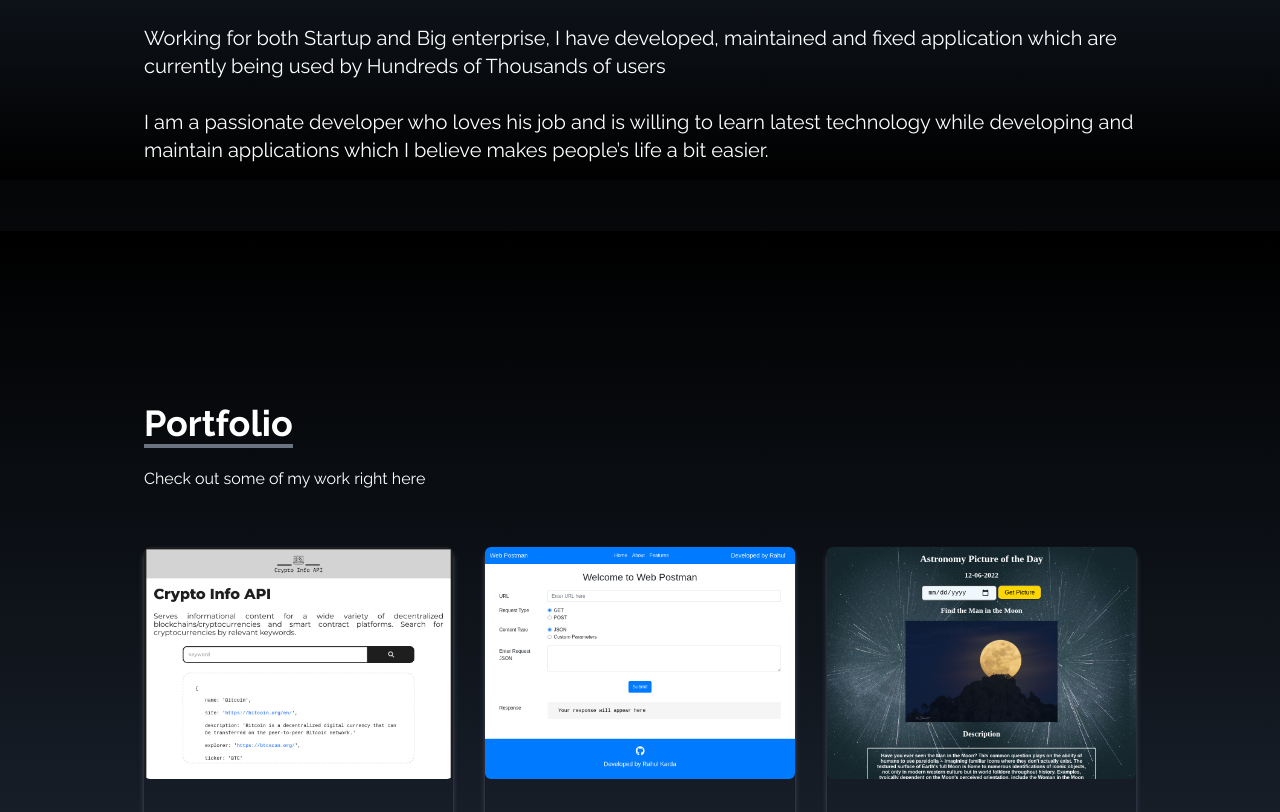
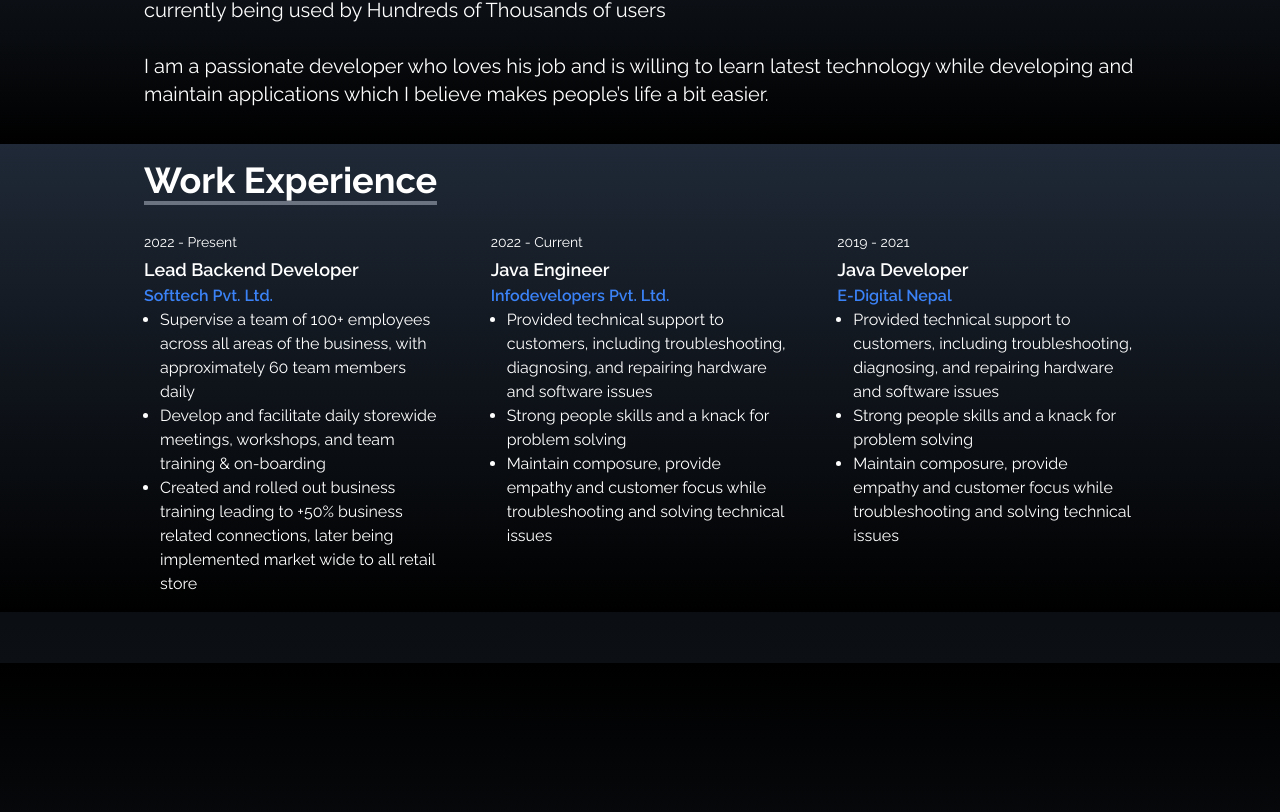
Before and after one commit to umeshkhatiwada13/portfolio-website, a React (Create React App) app: page / in a window 1280 px wide. Shown: the part 1020-1832 px from the top of the page. Built offline with nearby package versions, Linux system fonts and the light colour scheme.

Commit message:
feat: addition of work experince component

```diff
--- a/src/App.js
+++ b/src/App.js
@@ -1,6 +1,7 @@
 import About from "./components/About";
 import Contact from "./components/Contact";
 import Tools from "./components/Tools";
+import Experience from "./components/Experience";
 import Home from "./components/Home";
 import NavBar from "./components/NavBar";
 import Portfolio from "./components/Portfolio";
@@ -13,6 +14,7 @@ function App() {
       <NavBar />
       <Home />
       <About />
+      <Experience />
       <Portfolio />
       <Tools />
       <Contact />
--- a/src/components/About.jsx
+++ b/src/components/About.jsx
@@ -4,7 +4,7 @@ const About = () => {
   return (
     <div
       name="about"
-      className="w-full h-100 bg-gradient-to-b from-gray-800 to-black text-white about"
+      className="w-full h-100 bg-gradient-to-b from-gray-800 to-black text-white about pb-5"
     >
       <div className="max-w-screen-lg p-4 mx-auto flex flex-col justify-center w-full h-full">
         <div className="pb-8">
@@ -21,9 +21,9 @@ const About = () => {
         <br />
 
         <p className="text-xl">
-          I like to code projects from scratch and changing ideas to software  <br /> <br />
+          {/* I like to code projects from scratch and changing ideas to software  <br /> <br /> */}
           Working for both Startup and Big enterprise, I have developed, maintained and fixed application which are currently being used by
-          Hundreds of Thousands of users<br /> <br />
+          Hundreds of Thousands of users<br /><br />
           I am a passionate developer who loves his job and is willing to learn
           latest technology while developing and maintain applications which I believe makes people’s life a bit
           easier.
--- /dev/null
+++ b/src/components/Experience.jsx
@@ -0,0 +1,90 @@
+// TODO: If you want to include the logo of the company, I suggesting importing the svg from Remix-Design's repo: https://github.com/Remix-Design/RemixIcon/tree/master/icons/Logos
+
+// TODO: Add your own work experience here
+const experiences = [
+  {
+    title: 'Lead Backend Developer',
+    company: 'Softtech Pvt. Ltd.',
+    date: '2022 - Present',
+    description: [
+      'Supervise a team of 100+ employees across all areas of the business, with approximately 60 team members daily',
+      'Develop and facilitate daily storewide meetings, workshops, and team training & on-boarding',
+      'Created and rolled out business training leading to +50%  business related connections, later being implemented market wide to all retail store',
+    ],
+    location: 'Kathmandu, Nepal',
+    link: { url: 'http://gorkha.nagardemoapp.com', label: 'Softtech Pvt. Ltd.' },
+    logo: null,
+  },
+  {
+    title: 'Java Engineer',
+    company: 'Infodevelopers Pvt. Ltd.',
+    date: '2022 - Current',
+    description: [
+      'Provided technical support to customers, including troubleshooting, diagnosing, and repairing hardware and software issues',
+      'Strong people skills and a knack for problem solving',
+      'Maintain composure, provide empathy and customer focus while troubleshooting and solving technical issues',
+    ],
+    location: 'Sanepa, Lalitpur',
+    link: { url: 'https://infodev.com.np/', label: 'Infodev' },
+    logo: null,
+  },
+  {
+    title: 'Java Developer',
+    company: 'E-Digital Nepal',
+    date: '2019 - 2021',
+    description: [
+      'Provided technical support to customers, including troubleshooting, diagnosing, and repairing hardware and software issues',
+      'Strong people skills and a knack for problem solving',
+      'Maintain composure, provide empathy and customer focus while troubleshooting and solving technical issues',
+    ],
+    location: 'Tinkune, Kathmandu',
+    link: { url: 'https://edigitalnepal.com/', label: 'Digital Nepal' },
+    logo: null,
+  },
+]
+
+const Experience = () => {
+  return (
+    <div
+      name="about"
+      className="w-full h-100 bg-gradient-to-b from-gray-800 to-black text-white about">
+      <div className="max-w-screen-lg p-4 mx-auto flex flex-col justify-center w-full h-full">
+        <div className="pb-8">
+          <p className="text-4xl font-bold inline border-b-4 border-gray-500">
+            Work Experience
+          </p>
+        </div>
+
+        <ul className="grid grid-cols-1 gap-x-12 gap-y-16 sm:grid-cols-2 lg:grid-cols-3 list-none">
+          {experiences.map((exp, index) => (
+            <div key={index}>
+              <p className="text-sm text-primaryText-600 dark:text-primaryText-400">
+                {exp.date}
+              </p>
+              <h2 className="mt-1 text-base font-semibold text-primaryText-800 dark:text-primaryText-100">
+                <div className="text-lg">{exp.title}</div>
+                <a rel="noreferrer" target='_blank' href={exp.link.url}>
+                  <div className="text-blue-500">{exp.company}</div>
+                </a>
+              </h2>
+              <div>
+                {exp.description.map((item, index) => (
+                  <li className="ml-4 list-disc" key={`description-${index}`}>
+                    {item}
+                  </li>
+                ))}
+              </div>
+              {/* <p className="relative z-10 flex mt-6 text-sm font-medium transition text-primaryText-400 group-hover:text-accent-500 dark:text-primaryText-200">
+                <div className="flex-none w-6 h-6" />
+                <span className="ml-2">{exp.link.label}</span>
+              </p> */}
+            </div>
+          ))}
+
+        </ul>
+      </div>
+    </div>
+  );
+}
+
+export default Experience;
--- a/src/components/Home.jsx
+++ b/src/components/Home.jsx
@@ -21,7 +21,7 @@ const Home = () => {
           <h2 className="text-4xl sm:text-7xl font-bold text-white">Hi, I am Umesh</h2>
 
           <p className="text-gray-500 py-4 max-w-md">
-            If we are meeting for the first time, let me introduce myself. I am a Software developer by profession and a Computer Science Student. With my experince
+           A Software developer by profession and a Computer Science Student. With my experince
             and knowledge, i can help you turn your idea to fully functional system all from scratch
             as well as maintain and support existing applications using Java and related technologies.
           </p>
```
Also changed, not shown: src/assets/Ronaldo.jpeg (added).
